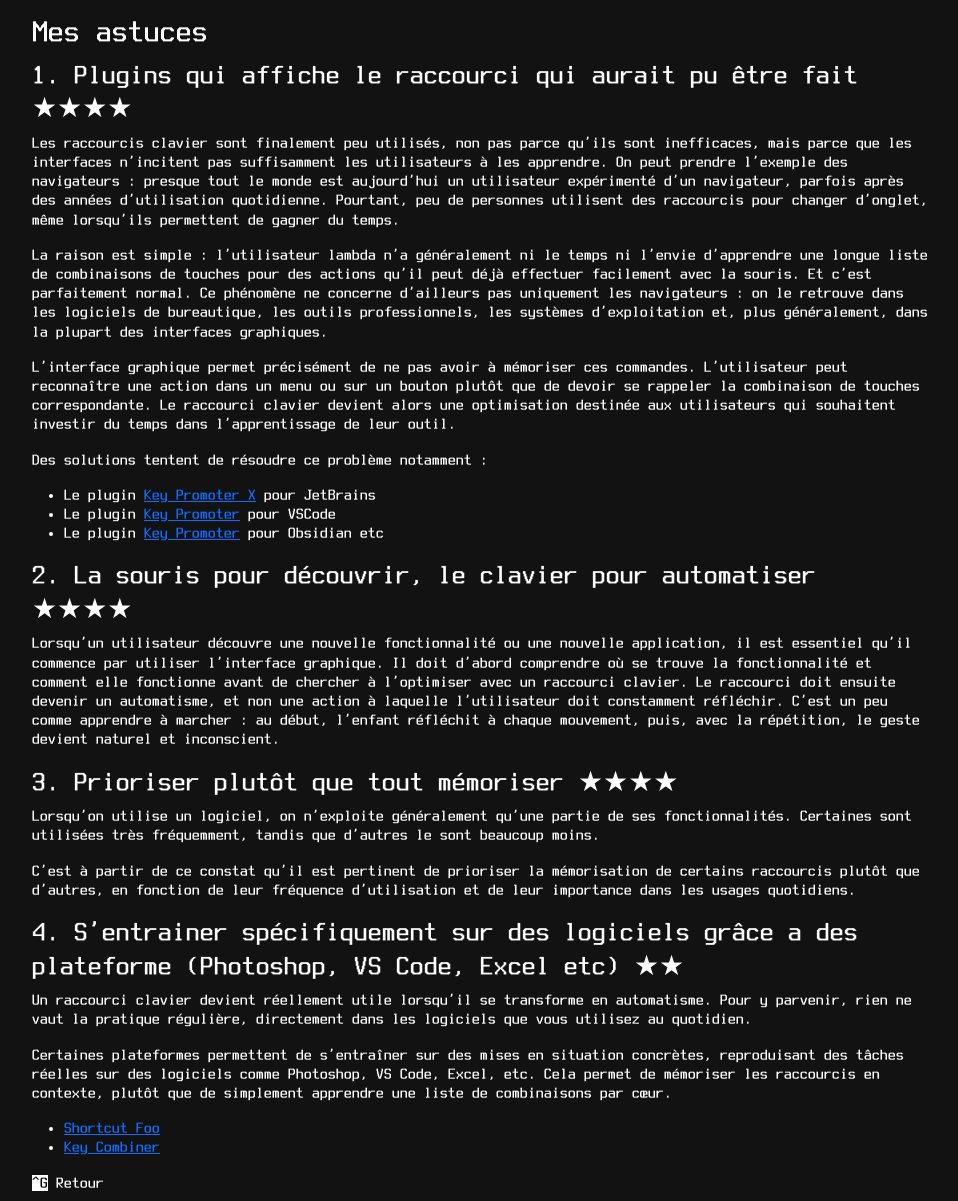
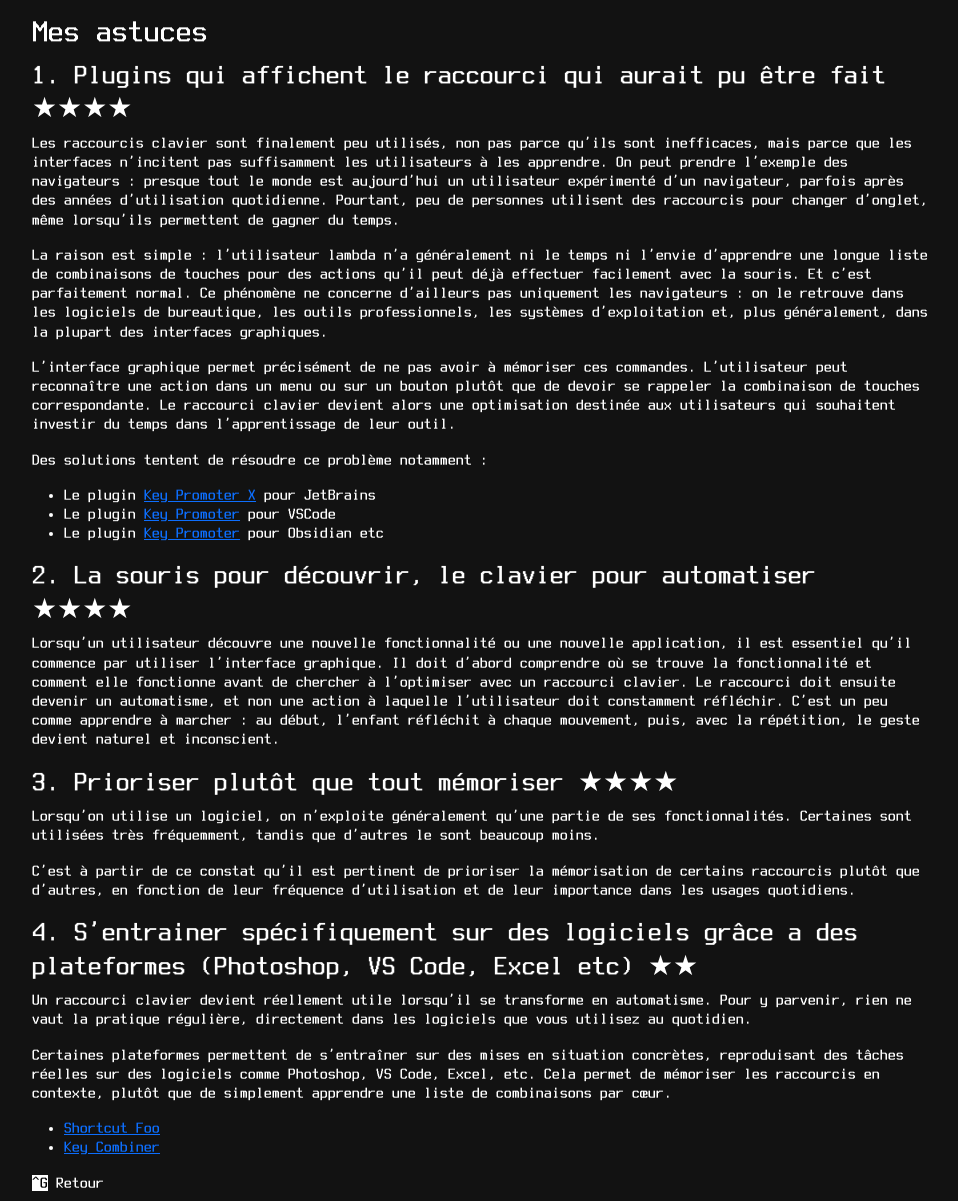
Before and after one commit to Razaaaaaaa/razaaaaaaa.github.io, a Jekyll site: the page built from _posts/2026-08-23-raccourci-clavier.md, in a window 1280 px wide and 1400 px high, scrolled down 859 px, cut to the strip 199-1400 px from the top of the window. Shown: the whole strip, without its empty margins (160-1118 px from the left). Built offline with Jekyll 4.4.1, drawn with Linux system fonts in a browser that asks for light colours.

Commit message:
fix(raccourcis): correction de quelques erreurs dorthographe

```diff
--- a/_posts/2026-08-23-raccourci-clavier.md
+++ b/_posts/2026-08-23-raccourci-clavier.md
@@ -60,7 +60,7 @@ Pour observer des utilisateurs expérimentés à l’œuvre, rien de mieux que d
 
 ## Mes astuces
 
-### 1. Plugins qui affiche le raccourci qui aurait pu être fait ★★★★
+### 1. Plugins qui affichent le raccourci qui aurait pu être fait ★★★★
 
   Les raccourcis clavier sont finalement peu utilisés, non pas parce qu’ils sont inefficaces, mais parce que les interfaces n’incitent pas suffisamment les utilisateurs à les apprendre. On peut prendre l’exemple des navigateurs : presque tout le monde est aujourd’hui un utilisateur expérimenté d’un navigateur, parfois après des années d’utilisation quotidienne. Pourtant, peu de personnes utilisent des raccourcis pour changer d’onglet, même lorsqu’ils permettent de gagner du temps.
 
@@ -84,7 +84,7 @@ Lorsqu’on utilise un logiciel, on n’exploite généralement qu’une partie
 
 C’est à partir de ce constat qu’il est pertinent de prioriser la mémorisation de certains raccourcis plutôt que d’autres, en fonction de leur fréquence d’utilisation et de leur importance dans les usages quotidiens.
 
-### 4. S'entrainer spécifiquement sur des logiciels grâce a des plateforme (Photoshop, VS Code, Excel etc) ★★
+### 4. S'entrainer spécifiquement sur des logiciels grâce a des plateformes (Photoshop, VS Code, Excel etc) ★★
 
   Un raccourci clavier devient réellement utile lorsqu’il se transforme en automatisme. Pour y parvenir, rien ne vaut la pratique régulière, directement dans les logiciels que vous utilisez au quotidien.
 
```
